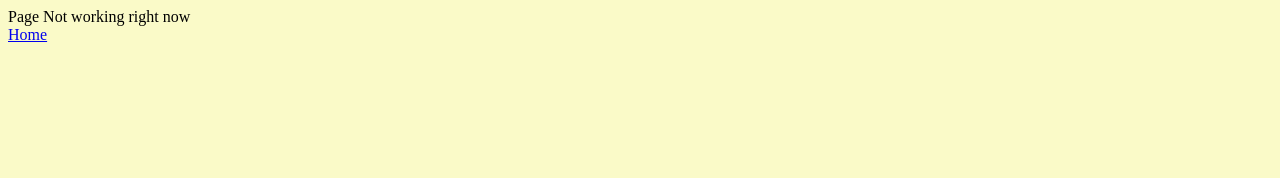
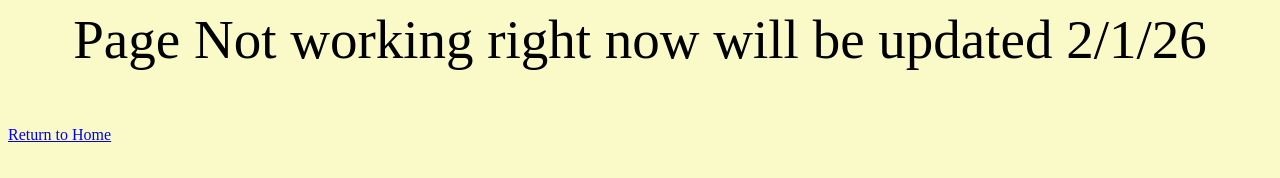
Before and after one commit to KingelafintNet/FLL-2025-2026-Project, a plain HTML site: page chat.html in a window 1280 px wide. Drawn offline with Linux system fonts and the light colour scheme.

Commit message:
small tweaks *made chat page look better

```diff
--- a/chat.html
+++ b/chat.html
@@ -5,10 +5,11 @@
     </head>
     <body>
         <div id="text">
-            Page Not working right now
+            <p>Page Not working right now
+            will be updated 2/1/26</p>
        </div>
        <div id="backbutton">
-            <a href="index.html" class="nav-btn">Home</a>
+            <a href="index.html" class="nav-btn">Return to Home</a>
        </div>
     </body>
 </html>
--- a/css/chat.css
+++ b/css/chat.css
@@ -13,3 +13,8 @@ body{
     font-weight: 600;
     align-items: center;
 }
+
+p{
+    font-size: 55px;
+    text-align: center;
+}
```
Also changed, not shown: index.html (+1 -1 lines).
